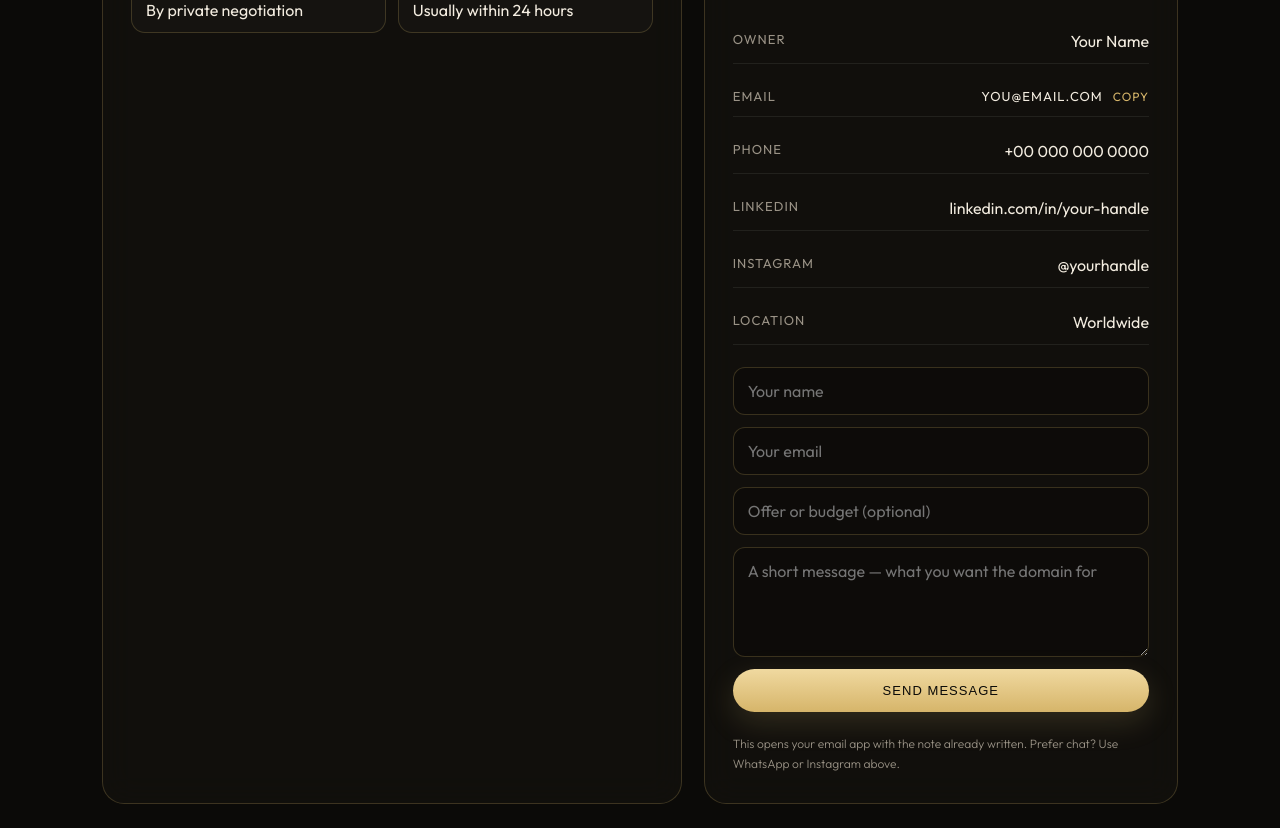
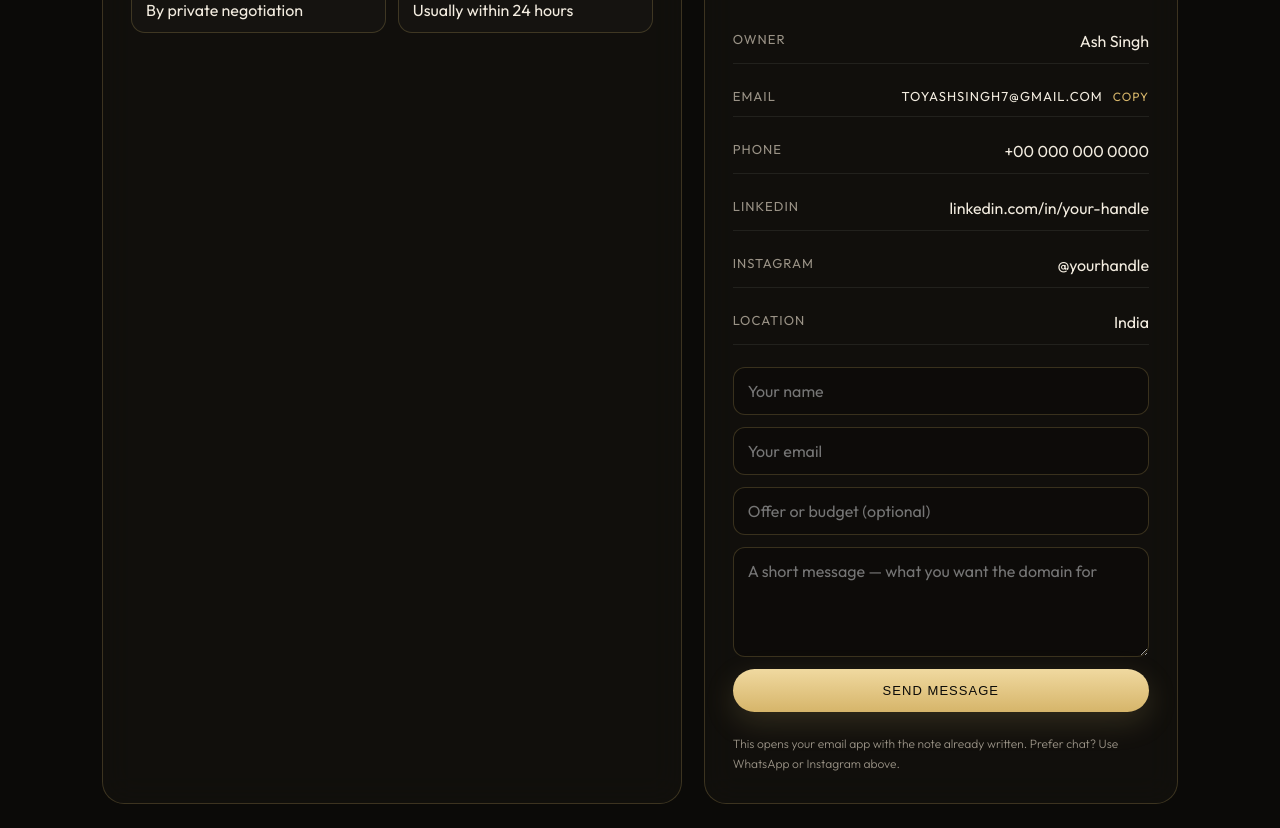
Before and after one commit to toyash7/DomainForSale, a plain HTML site: page index.html in a window 1280 px wide. Shown: the part 1095-1923 px from the top of the page. Drawn offline with nearby package versions, Linux system fonts and the light colour scheme.

Commit message:
Update owner details and location in CONFIG

```diff
--- a/index.html
+++ b/index.html
@@ -539,12 +539,12 @@
     const CONFIG = {
       domain: "",                 // leave empty to auto-detect when hosted
       fallbackDomain: "this domain",
-      ownerName: "Your Name",
-      email: "you@email.com",
+      ownerName: "Ash Singh",
+      email: "toyashsingh7@gmail.com",
       phone: "+00 000 000 0000",
       linkedin: "https://www.linkedin.com/in/your-handle",
       instagram: "yourhandle",    // handle only, without @
-      location: "Worldwide",
+      location: "India",
       tagline: "A rare digital address — clean, memorable, and available for the right owner.",
       priceNote: "By private negotiation"
     };
```
